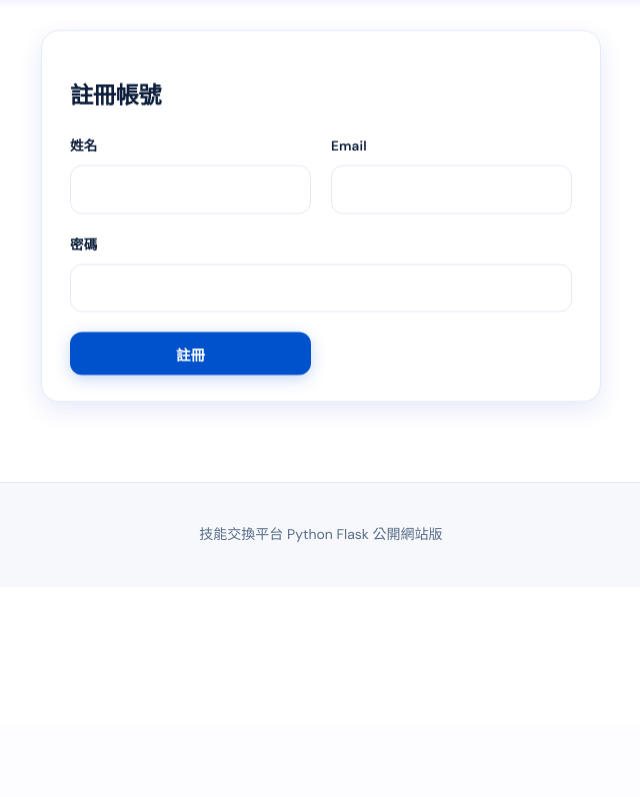
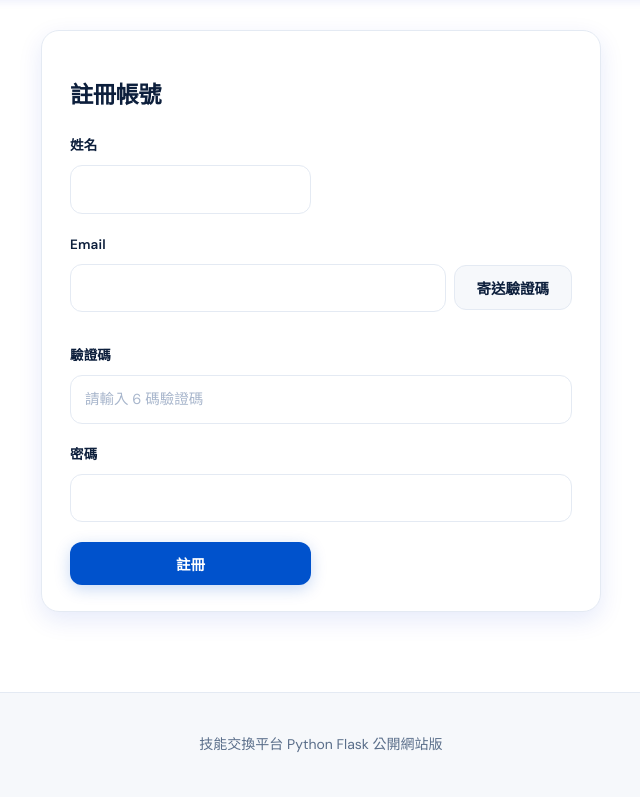
Before and after one commit to NicoKuo/skill-exchange-python, a Flask app: page /register in a window 1280 px wide. Shown: the part 76-873 px from the top of the page, without its empty margins (319-959 px from the left). Before the commit the page ends 619 px from the top, so only its background shows below. Run offline with Flask 3, Linux system fonts and the light colour scheme.

Commit message:
驗證馬

```diff
--- a/routes/auth.py
+++ b/routes/auth.py
@@ -1,13 +1,15 @@
 # routes/auth.py: 認證路由（登入、註冊、登出）
 # 包含暴力破解防護：連續失敗 5 次後鎖定帳號 30 分鐘
 from datetime import datetime, timedelta
+from secrets import randbelow
 
-from flask import Blueprint, render_template, request, redirect, url_for, flash, session
+from flask import Blueprint, render_template, request, redirect, url_for, flash, session, jsonify
 from flask_login import login_user, logout_user, login_required, current_user
 from sqlalchemy.exc import IntegrityError
 from werkzeug.security import generate_password_hash
 
-from models import db, User, ActivityLog, Skill
+from models import db, User, ActivityLog, Skill, EmailVerification
+from email_utils import send_email
 
 auth_bp = Blueprint('auth', __name__)
 
@@ -21,6 +23,100 @@ ALLOWED_EMAIL_DOMAINS = [
     'm365.fju.edu.tw',
     'cloud.fju.edu.tw',
 ]
+
+# 註冊驗證碼有效時間（分鐘）
+REGISTER_CODE_EXPIRE_MINUTES = 10
+
+
+def _is_allowed_email_domain(email):
+    return any(email.endswith(f"@{domain}") for domain in ALLOWED_EMAIL_DOMAINS)
+
+
+def _generate_six_digit_code():
+    return f"{randbelow(1000000):06d}"
+
+
+def _get_latest_register_verification(email):
+    return (
+        EmailVerification.query
+        .filter_by(email=email, purpose='register', is_used=False)
+        .order_by(EmailVerification.created_at.desc())
+        .first()
+    )
+
+
+def _is_register_code_valid(email, code):
+    verification = _get_latest_register_verification(email)
+    if not verification:
+        return False
+
+    now = datetime.utcnow()
+    if verification.expires_at <= now:
+        return False
+
+    if verification.code != code:
+        verification.attempts = (verification.attempts or 0) + 1
+        db.session.commit()
+        return False
+
+    verification.is_used = True
+    db.session.commit()
+    return True
+
+
+@auth_bp.route("/register/send-code", methods=["POST"], endpoint='send_register_code')
+def send_register_code():
+    """
+    寄送註冊驗證碼到指定 Email。
+    """
+    payload = request.get_json(silent=True) or {}
+    email = str(payload.get("email", "")).strip().lower()
+
+    if not email:
+        return jsonify({"ok": False, "message": "請先輸入 Email。"}), 400
+
+    if not _is_allowed_email_domain(email):
+        return jsonify({"ok": False, "message": "請使用學校 Email。"}), 400
+
+    existing_user = User.query.filter_by(email=email).first()
+    if existing_user:
+        return jsonify({"ok": False, "message": "此 Email 已被註冊，請直接登入。"}), 400
+
+    code = _generate_six_digit_code()
+    expires_at = datetime.utcnow() + timedelta(minutes=REGISTER_CODE_EXPIRE_MINUTES)
+
+    # 讓舊驗證碼失效，避免同一 Email 多碼並存。
+    EmailVerification.query.filter_by(
+        email=email,
+        purpose='register',
+        is_used=False,
+    ).update({"is_used": True})
+
+    verification = EmailVerification(
+        email=email,
+        code=code,
+        purpose='register',
+        attempts=0,
+        expires_at=expires_at,
+        is_used=False,
+    )
+    db.session.add(verification)
+    db.session.commit()
+
+    subject = "【技能交換平台】註冊驗證碼"
+    body = (
+        "<div style='font-family:Arial,sans-serif;line-height:1.7'>"
+        "<h3>註冊驗證碼</h3>"
+        f"<p>你的驗證碼是：<strong style='font-size:20px'>{code}</strong></p>"
+        f"<p>此驗證碼將於 {REGISTER_CODE_EXPIRE_MINUTES} 分鐘後失效。</p>"
+        "<p>若非你本人操作，請忽略此信。</p>"
+        "</div>"
+    )
+
+    if not send_email(email, subject, body):
+        return jsonify({"ok": False, "message": "寄送失敗，請稍後再試。"}), 500
+
+    return jsonify({"ok": True, "message": "驗證碼已寄出，請至信箱查收。"})
 
 
 @auth_bp.route("/register", methods=["GET", "POST"], endpoint='register')
@@ -39,17 +135,20 @@ def register():
         name = request.form.get("name", "").strip()
         email = request.form.get("email", "").strip().lower()
         password = request.form.get("password", "")
+        verification_code = request.form.get("verification_code", "").strip()
 
         # 基本欄位驗證
-        if not name or not email or len(password) < 6:
-            flash("姓名、Email 必填，密碼至少 6 碼。", "error")
-        elif not any(email.endswith(f"@{domain}") for domain in ALLOWED_EMAIL_DOMAINS):
+        if not name or not email or len(password) < 6 or not verification_code:
+            flash("姓名、Email、驗證碼必填，密碼至少 6 碼。", "error")
+        elif not _is_allowed_email_domain(email):
             flash("請使用學校 Email 註冊", "error")
         else:
             # 檢查 Email 是否已被使用
             existing_user = User.query.filter_by(email=email).first()
             if existing_user:
                 flash("此 Email 已被註冊，請直接登入", "error")
+            elif not _is_register_code_valid(email, verification_code):
+                flash("驗證碼錯誤或已過期，請重新寄送。", "error")
             else:
                 user = User(name=name, email=email, role='user', bio='')
                 user.password_hash = generate_password_hash(password)
--- a/templates/register.html
+++ b/templates/register.html
@@ -5,10 +5,71 @@
     <h2>註冊帳號</h2>
     <form method="post" class="form-grid">
         <div class="field"><label>姓名</label><input name="name" required></div>
-        <div class="field"><label>Email</label><input name="email" type="email" required></div>
+        <div class="field" style="grid-column:1/-1">
+            <label>Email</label>
+            <div style="display:flex;gap:8px;align-items:center;">
+                <input id="registerEmail" name="email" type="email" required style="flex:1;">
+                <button id="sendCodeBtn" class="btn btn-muted" type="button">寄送驗證碼</button>
+            </div>
+            <small id="sendCodeHint" class="muted" style="display:block;margin-top:6px;"></small>
+        </div>
+        <div class="field" style="grid-column:1/-1">
+            <label>驗證碼</label>
+            <input name="verification_code" placeholder="請輸入 6 碼驗證碼" maxlength="6" required>
+        </div>
         <div class="field" style="grid-column:1/-1"><label>密碼</label><input name="password" type="password" required>
         </div>
         <button class="btn" type="submit">註冊</button>
     </form>
 </div>
+
+<script>
+(() => {
+    const sendCodeBtn = document.getElementById('sendCodeBtn');
+    const registerEmail = document.getElementById('registerEmail');
+    const sendCodeHint = document.getElementById('sendCodeHint');
+
+    if (!sendCodeBtn || !registerEmail || !sendCodeHint) {
+        return;
+    }
+
+    const setHint = (message, ok) => {
+        sendCodeHint.textContent = message;
+        sendCodeHint.style.color = ok ? '#15803d' : '#b91c1c';
+    };
+
+    sendCodeBtn.addEventListener('click', async () => {
+        const email = registerEmail.value.trim();
+        if (!email) {
+            setHint('請先輸入 Email。', false);
+            return;
+        }
+
+        sendCodeBtn.disabled = true;
+        const originalText = sendCodeBtn.textContent;
+        sendCodeBtn.textContent = '寄送中...';
+
+        try {
+            const response = await fetch('{{ url_for("auth.send_register_code") }}', {
+                method: 'POST',
+                headers: { 'Content-Type': 'application/json' },
+                body: JSON.stringify({ email }),
+            });
+
+            const data = await response.json();
+            if (!response.ok || !data.ok) {
+                setHint(data.message || '寄送失敗，請稍後再試。', false);
+                return;
+            }
+
+            setHint(data.message || '驗證碼已寄出。', true);
+        } catch (error) {
+            setHint('寄送失敗，請稍後再試。', false);
+        } finally {
+            sendCodeBtn.disabled = false;
+            sendCodeBtn.textContent = originalText;
+        }
+    });
+})();
+</script>
 {% endblock %}
```
Also changed, not shown: email_utils.py (added, +40 -0 lines).
